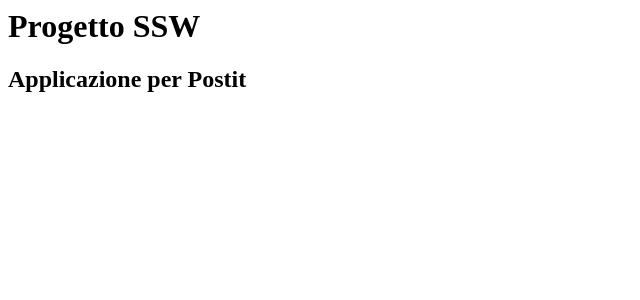
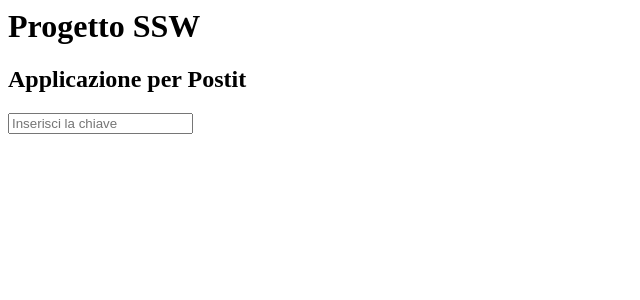
Before and after one commit to Simobini74/Progetto-SSW-2, an Angular app: page / in a window 1280 px wide. Shown: the top 300 px of the page, without its empty margins (0-640 px from the left). Built offline with nearby package versions, Linux system fonts and the light colour scheme.

Commit message:
1 file modified

```diff
--- a/src/app/app.component.html
+++ b/src/app/app.component.html
@@ -1,2 +1,3 @@
 <h1>{{ name }}</h1>
 <h2>{{title}}</h2>
+<input #key type="text" value="" placeholder="Inserisci la chiave">
```
